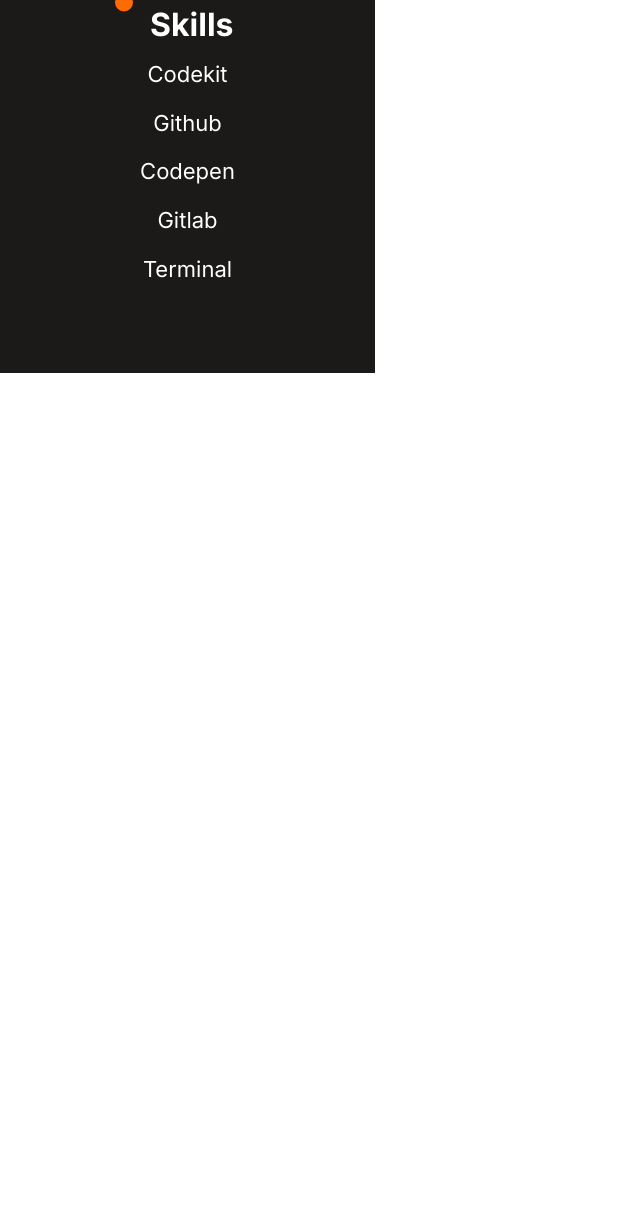
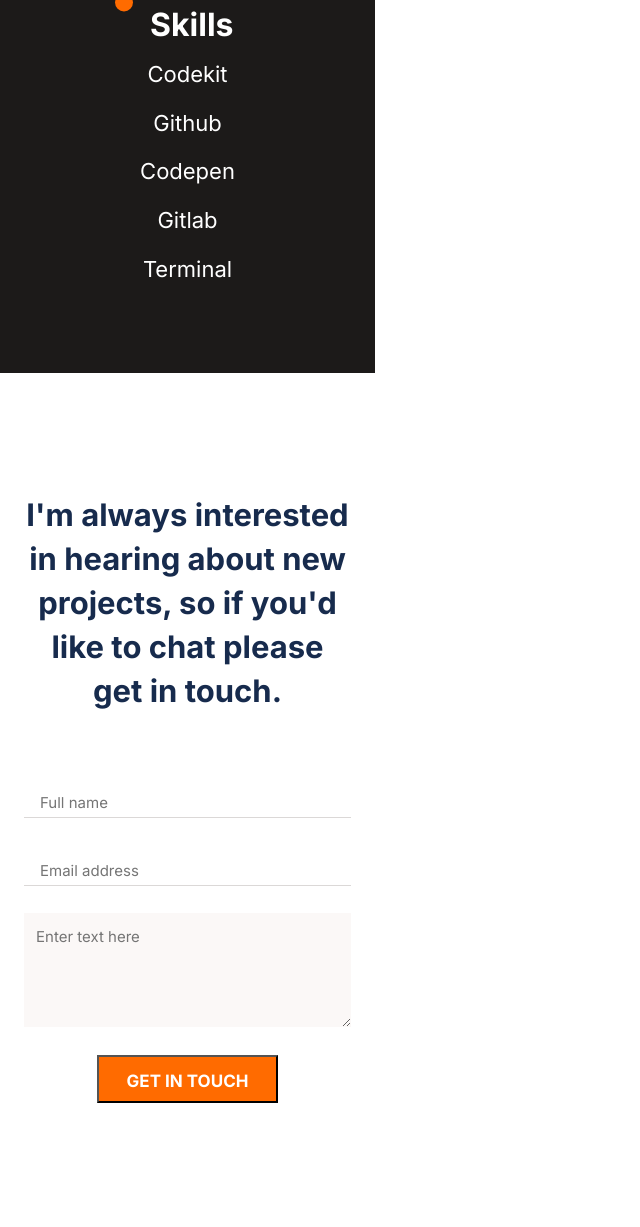
Before and after one commit to SAZZAD1Q2/Hello-Microverse, a website: page index.html in a window 1280 px wide. Shown: the part 5733-6960 px from the top of the page, without its empty margins (0-640 px from the left). Before the commit the page ends 6106 px from the top, so only its background shows below. Drawn offline with Linux system fonts and the light colour scheme.

Commit message:
html and css file modified

```diff
--- a/index.html
+++ b/index.html
@@ -208,5 +208,34 @@
     </section>
 
     <!-- About me section end -->
+
+     <!--contact section start-->
+ <section class="contact-form-container">
+  <p>
+      I'm always interested in hearing about new projects, so if you'd like to chat please get in touch.
+  </p>
+  <form action="https://formspree.io/f/xdovandv" method="post">
+      <ul class="form-input">
+          <li>
+              <label for="name">
+              <input type="text" id="name" name="name" maxlength="30" required placeholder="Full name">
+          </label>
+          </li>
+          <li>
+              <label for="email">
+              <input type="email" id="email" name="email" placeholder="Email address" required>
+          </label>
+          </li>
+          <li>
+              <label for="message">
+              <textarea type="text" id="message" name="message" maxlength="500" required placeholder="Enter text here"></textarea></label>
+          </li>
+          <li>
+              <button type="submit">GET IN TOUCH</button>
+          </li>
+      </ul>
+   </form>
+</section>
+
   </body>
 </html>
--- a/style.css
+++ b/style.css
@@ -487,3 +487,111 @@
   top: 620px;
   left: 115px;
 }
+
+/* == cantact part start == */
+
+.contact-form-container {
+  margin: 0 auto;
+  display: flex;
+  flex-direction: column;
+  flex-wrap: wrap;
+  width: 375px;
+  text-align: center;
+}
+
+.contact-form-container p {
+  margin: 0 auto;
+  width: 327px;
+  height: 216px;
+  margin-top: 120px;
+  margin-bottom: 80px;
+  font-family: "Inter", sans-serif;
+  font-style: normal;
+  font-weight: 700;
+  font-size: 31px;
+  line-height: 44px;
+  text-align: center;
+  color: #172b4d;
+}
+
+.form-input {
+  display: flex;
+  flex-direction: column;
+  flex-wrap: wrap;
+  justify-content: center;
+  align-items: center;
+}
+
+form input {
+  padding-top: 14px;
+  height: 24px;
+  margin-bottom: 39px;
+  padding-bottom: 14px;
+  padding-left: 16px;
+  width: 327px;
+  font-family: "Inter", sans-serif;
+  font-style: normal;
+  font-weight: 400;
+  font-size: 16px;
+  line-height: 24px;
+  align-items: center;
+  color: #979493;
+  border-style: none;
+  border-bottom: 1px solid #dbd8d7;
+}
+
+#name,
+#email {
+  font-family: "Inter", sans-serif;
+  font-style: normal;
+  font-weight: 400;
+  font-size: 15px;
+  line-height: 24px;
+}
+
+textarea {
+  width: 327px;
+  height: 114px;
+  margin-bottom: 24px;
+  margin-top: -12px;
+  padding-top: 36px;
+  padding: 12px;
+  background-color: #fbf8f7;
+  font-family: "Inter", sans-serif;
+  font-style: normal;
+  font-weight: 400;
+  font-size: 15px;
+  line-height: 24px;
+  color: #3c3a39;
+  border-style: none;
+}
+
+.contact-form-container button {
+  padding: 12px;
+  background: #ff6b00;
+  color: white;
+  width: 181px;
+  height: 48px;
+  font-family: "Inter", sans-serif;
+  font-style: normal;
+  font-weight: 700;
+  font-size: 17px;
+  line-height: 24px;
+  cursor: pointer;
+  margin-bottom: 124px;
+}
+
+.contact-form-container button:hover {
+  padding: 12px;
+  background-color: #fff5e1;
+  border: 1px solid #ff6b00;
+  color: #f55800;
+  width: 181px;
+  height: 48px;
+  font-family: "Inter", sans-serif;
+  font-style: normal;
+  font-weight: 700;
+  font-size: 17px;
+  line-height: 24px;
+  cursor: pointer;
+}
```
